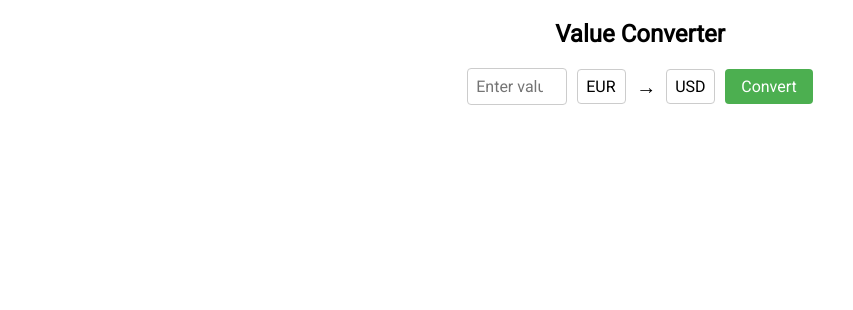
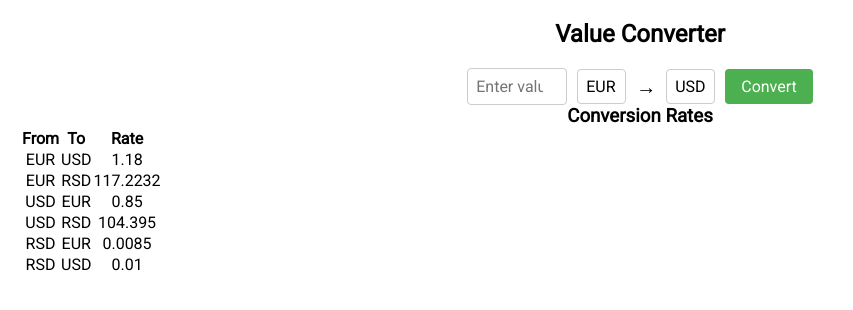
Before and after one commit to Pelani2/something-of-todo, a React (Create React App) app: page /converterpage in a window 1280 px wide. Shown: the top 310 px of the page, without its empty margins (0-853 px from the left). Built offline with nearby package versions, Linux system fonts and the light colour scheme.

Commit message:
added conversion rates display

```diff
--- a/package.json
+++ b/package.json
@@ -6,6 +6,7 @@
     "@testing-library/jest-dom": "^5.16.5",
     "@testing-library/react": "^13.4.0",
     "@testing-library/user-event": "^13.5.0",
+    "axios": "^1.4.0",
     "mathjs": "^11.8.2",
     "react": "^18.2.0",
     "react-dom": "^18.2.0",
--- a/src/pages/converter/ValueConverter.js
+++ b/src/pages/converter/ValueConverter.js
@@ -6,10 +6,19 @@ export default function ValueConverter() {
     const [fromCurrency, setFromCurrency] = useState("EUR");
     const [toCurrency, setToCurrency] = useState("USD");
     const [convertedValue, setConvertedValue] = useState("");
-    const [currencyValues, setCurrencyValues] = useState({
-        EUR: 1,
-        USD: 1.18,
-        RSD: 117.2232,
+    const [conversionRates, setConversionRates] = useState({
+        EUR: {
+            USD: 1.18,
+            RSD: 117.2232
+        },
+        USD: {
+            EUR: 0.85,
+            RSD: 104.3950,
+        },
+        RSD: {
+            EUR: 0.0085,
+            USD: 0.01
+        },
     });
 
     const handleInputChange = (event) => {
@@ -25,18 +34,6 @@ export default function ValueConverter() {
     };
 
     const convertCurrency = (amount, from, to) => {
-        const conversionRates = {
-            EUR: {
-                USD: 1.18, RSD: 117.2232
-            },
-            USD: {
-                EUR: 0.85, RSD: 104.3950
-            },
-            RSD: {
-                EUR: 0.0085, USD: 0.01
-            },
-        };
-
         const convertedAmount = amount * conversionRates[from][to];
         return convertedAmount;
     };
@@ -46,14 +43,6 @@ export default function ValueConverter() {
         const convertedAmount = convertCurrency(inputValue, fromCurrency, toCurrency);
         setConvertedValue(convertedAmount.toFixed(2));
     }
-
-    const handleCurrencyValueChange = (event, currency) => {
-        const newCurrencyValues = {
-            ...currencyValues,
-            [currency]: Number(event.target.value)
-        };
-        setCurrencyValues(newCurrencyValues);
-    };
 
     return(
         <div className="value-converter">
@@ -113,6 +102,45 @@ export default function ValueConverter() {
                     Converted Value: {convertedValue} {toCurrency}
                 </p>
             )}
+            <div className="conversion-rates">
+                <h3 className="conversion-rates__title">
+                    Conversion Rates
+                </h3>
+                <table className="conversion-rates__table">
+                    <thead>
+                        <tr>
+                            <th>
+                                From
+                            </th>
+                            <th>
+                                To
+                            </th>
+                            <th>
+                                Rate
+                            </th>
+                        </tr>
+                    </thead>
+                    <tbody>
+                        {Object.entries(conversionRates).map(([from, rates]) => (
+                            <React.Fragment key={from}>
+                                {Object.entries(rates).map(([to, rate]) => (
+                                    <tr key={`${from}-${to}`}>
+                                        <td>
+                                            {from}
+                                        </td>
+                                        <td>
+                                            {to}
+                                        </td>
+                                        <td>
+                                            {rate}
+                                        </td>
+                                    </tr>
+                                ))}
+                            </React.Fragment>
+                        ))}
+                    </tbody>
+                </table>
+            </div>
         </div>
     );
 }
```
Also changed, not shown: 1 other file (tests, documents, lock files or other folders).
